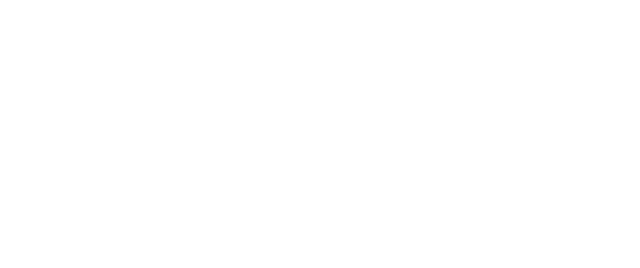
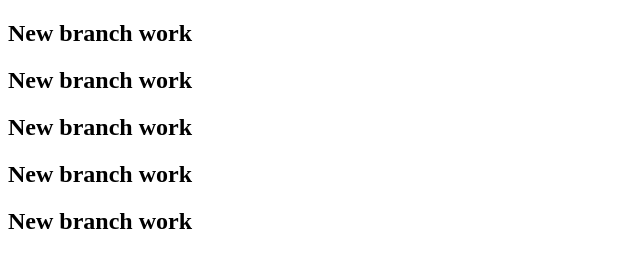
Before and after one commit to hellotherefoysal/my-third-repository, a plain HTML site: page index.html in a window 1280 px wide. Shown: the whole page, without its empty margins (0-640 px from the left). Drawn offline with Linux system fonts and the light colour scheme.

Commit message:
ronish work

```diff
--- a/index.html
+++ b/index.html
@@ -7,6 +7,10 @@
     <title>Web Emperors</title>
 </head>
 <body>
-
+    <h2>New branch work</h2>
+    <h2>New branch work</h2>
+    <h2>New branch work</h2>
+    <h2>New branch work</h2>
+    <h2>New branch work</h2>
 </body>
 </html>
```
